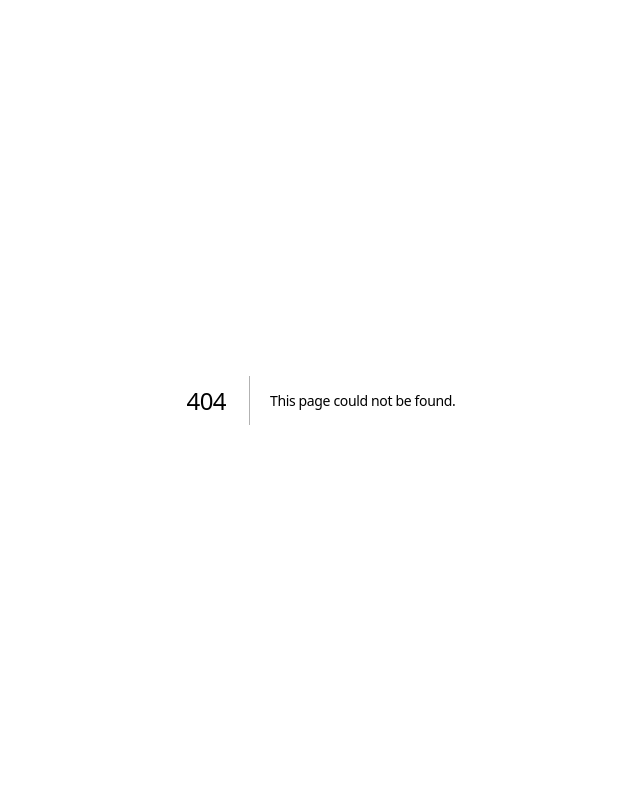
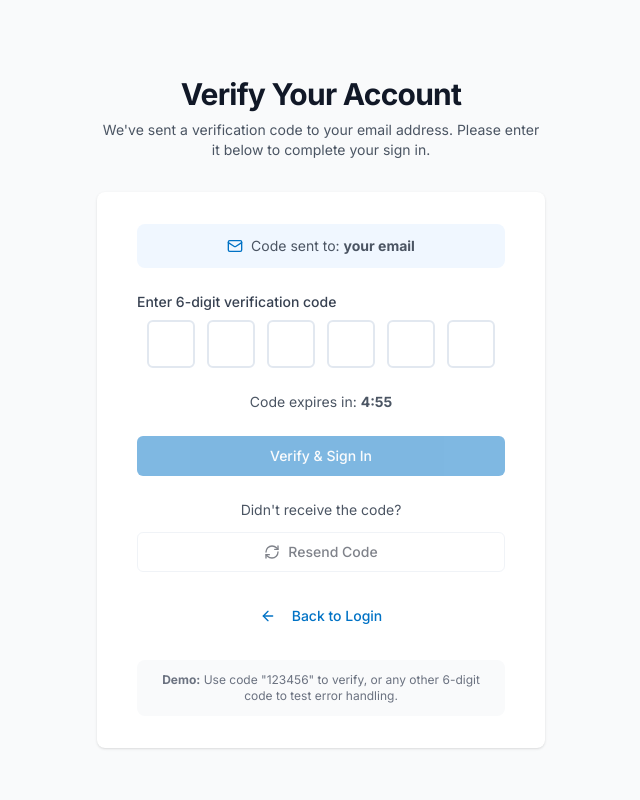
Before and after one commit to jbyer/BlueRoots, a Next.js app: page /login-otp in a window 1280 px wide. Before the commit this address had no page. Shown: the top 800 px of the page, without its empty margins (319-959 px from the left). Built offline with nearby package versions, Linux system fonts and the light colour scheme.

Commit message:
OTP Verification form created

```diff
--- /dev/null
+++ b/app/login-otp/page.tsx
@@ -0,0 +1,28 @@
+import type { Metadata } from "next"
+import OTPVerificationForm from "@/components/otp-verification-form"
+
+export const metadata: Metadata = {
+  title: "Verify Your Account - BlueRoots",
+  description: "Enter the verification code sent to your email to complete sign in.",
+}
+
+export default function OTPVerificationPage() {
+  return (
+    <div className="min-h-screen bg-gray-50 flex flex-col justify-center py-12 sm:px-6 lg:px-8">
+      <div className="sm:mx-auto sm:w-full sm:max-w-md">
+        <div className="text-center">
+          <h2 className="mt-6 text-3xl font-bold text-gray-900">Verify Your Account</h2>
+          <p className="mt-2 text-sm text-gray-600">
+            We've sent a verification code to your email address. Please enter it below to complete your sign in.
+          </p>
+        </div>
+      </div>
+
+      <div className="mt-8 sm:mx-auto sm:w-full sm:max-w-md">
+        <div className="bg-white py-8 px-4 shadow sm:rounded-lg sm:px-10">
+          <OTPVerificationForm />
+        </div>
+      </div>
+    </div>
+  )
+}
```
